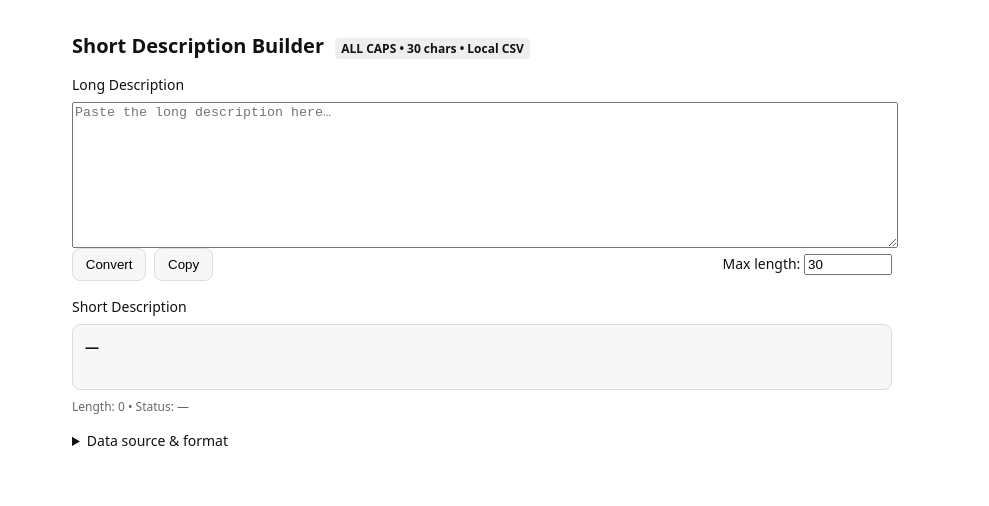
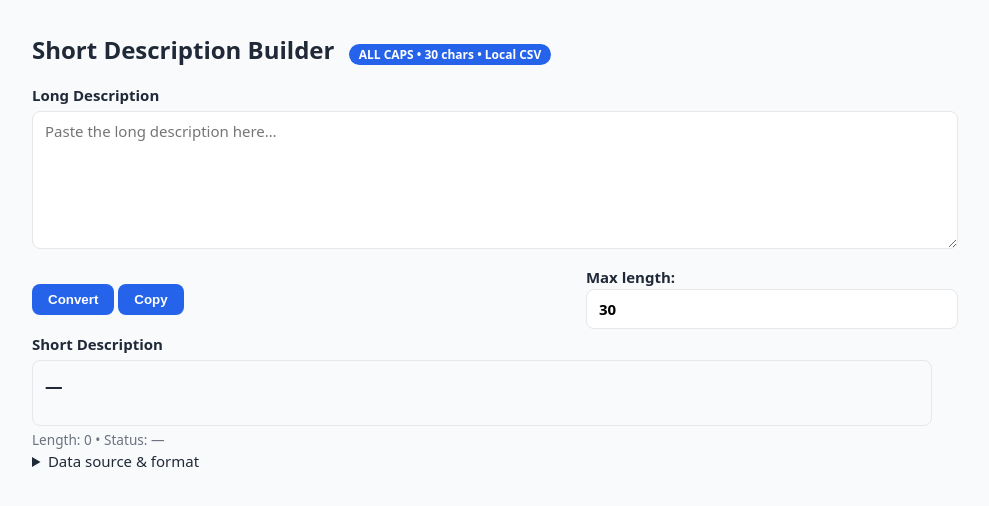
Before and after one commit to Scottua25/abbreviator, a plain HTML site: page index.html in a window 1280 px wide. Shown: the whole page, without its empty margins (158-1147 px from the left). Drawn offline with Linux system fonts and the light colour scheme.

Commit message:
Update index.html
Added more modern css

```diff
--- a/index.html
+++ b/index.html
@@ -6,22 +6,102 @@
   <meta name="viewport" content="width=device-width, initial-scale=1" />
   <meta name="description" content="Abbreviate long part descriptions using a local CSV of approved terms. ALL CAPS, 30-char limit, preserves trailing 4-digit date codes."/>
   <style>
-    :root { --fg:#111; --muted:#666; --panel:#f7f7f7; --border:#ddd; }
-    body { color:var(--fg); font: 14px system-ui, sans-serif; max-width: 820px; margin: 2rem auto; padding: 0 1rem; }
-    h1 { font-size: 20px; margin: 0 0 .75rem; }
-    .badge { display:inline-block; padding:2px 6px; border-radius: 4px; background:#eee; margin-left:6px; font-size: 12px;}
-    textarea { width: 100%; height: 140px; }
-    input[type="text"] { width: 5rem; }
-    .out { white-space: pre-wrap; font-weight: 600; padding:.75rem; background:var(--panel); border:1px solid var(--border); border-radius:8px; min-height:2.5rem;}
-    .row { display: grid; gap: 0.5rem; margin-top: 1rem; }
-    .grid { display: grid; grid-template-columns: 1fr auto; gap: 0.75rem; align-items: center; }
-    .hint { color:var(--muted); font-size: 12px; }
-    .warn { color:#994a00; font-weight:600; }
-    .btns { display:flex; gap:.5rem; align-items:center; }
-    button { padding: .5rem .8rem; border-radius: 8px; border: 1px solid var(--border); background:var(--panel); cursor:pointer; }
-    button:active { transform: translateY(1px); }
-    details { margin-top:1rem; }
-    code { background:#eee; padding:.1rem .3rem; border-radius:4px; }
+:root {
+  --bg: #f9fafb;
+  --fg: #1f2937;
+  --muted: #6b7280;
+  --accent: #2563eb;
+  --accent-hover: #1d4ed8;
+  --border: #e5e7eb;
+  --panel: #ffffff;
+}
+
+body {
+  background: var(--bg);
+  color: var(--fg);
+  font: 15px/1.5 system-ui, -apple-system, Segoe UI, Roboto, sans-serif;
+  max-width: 900px;
+  margin: 2rem auto;
+  padding: 0 1rem;
+}
+
+h1 {
+  font-size: 1.5rem;
+  margin-bottom: 1rem;
+}
+
+.badge {
+  font-size: 0.75rem;
+  font-weight: 600;
+  background: var(--accent);
+  color: #fff;
+  border-radius: 9999px;
+  padding: 2px 10px;
+  margin-left: 8px;
+}
+
+.card {
+  background: var(--panel);
+  border: 1px solid var(--border);
+  border-radius: 12px;
+  padding: 1.5rem;
+  margin-bottom: 1.5rem;
+  box-shadow: 0 1px 3px rgba(0,0,0,0.06), 0 1px 2px rgba(0,0,0,0.1);
+}
+
+label {
+  font-weight: 600;
+  margin-bottom: .25rem;
+  display: block;
+}
+
+textarea, input[type="text"] {
+  width: 100%;
+  padding: 0.5rem 0.75rem;
+  border: 1px solid var(--border);
+  border-radius: 8px;
+  font: inherit;
+  resize: vertical;
+}
+
+textarea {
+  min-height: 120px;
+}
+
+button {
+  background: var(--accent);
+  color: #fff;
+  font-weight: 600;
+  border: none;
+  border-radius: 8px;
+  padding: 0.5rem 1rem;
+  cursor: pointer;
+  transition: background .2s;
+}
+button:hover { background: var(--accent-hover); }
+button:active { transform: translateY(1px); }
+
+#shortOut {
+  background: var(--bg);
+  border: 1px solid var(--border);
+  border-radius: 8px;
+  padding: 0.75rem;
+  font-weight: 700;
+  font-size: 1.1rem;
+  white-space: pre-wrap;
+  min-height: 2.5rem;
+}
+
+.hint { color: var(--muted); font-size: 0.85rem; margin-top: 0.25rem; }
+.warn { color: #b45309; font-weight: 600; }
+
+.grid {
+  display: flex;
+  justify-content: space-between;
+  align-items: center;
+  margin-top: .75rem;
+}
+
   </style>
 </head>
 <body>
```
